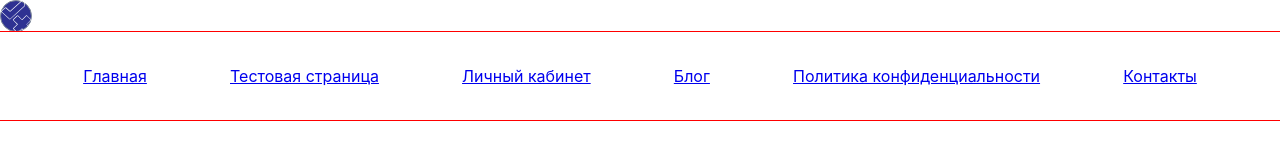
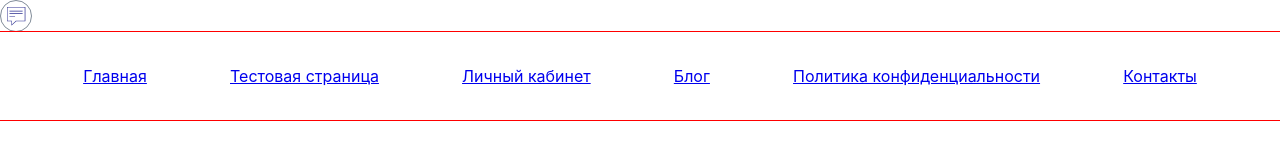
Before and after one commit to vartuom/i-am-helping, a React (Create React App) app: page / in a window 1280 px wide. Shown: the top 151 px of the page. Built offline with nearby package versions, Linux system fonts and the light colour scheme.

Commit message:
added icon props

```diff
--- a/src/components/app/App.tsx
+++ b/src/components/app/App.tsx
@@ -4,12 +4,13 @@ import TestPage from "../../pages/testPage";
 import AnotherTestPage from "../../pages/anotherTestPage";
 import PersonalPage from '../../pages/PersonalPage/PersonalPage';
 import { ActionButton } from '../ui/buttons/ActionButton';
+import { MessageIcon, PhoneIcon } from '../ui/icons/icons';
 
 
 function App() {
   return (
     <div className="App">
-      <ActionButton variant="icon" size="small" />
+      <ActionButton variant="icon" size="small" color="light" icon={<MessageIcon/>}/>
       <nav className='header'>
         <Link to='/'>Главная</Link>
         <Link to='/anotherTestPage'>Тестовая страница</Link>
--- a/src/components/ui/buttons/ActionButton.scss
+++ b/src/components/ui/buttons/ActionButton.scss
@@ -37,6 +37,7 @@
 .button-dark {
   background-color: $colorMain;
   color: $colorBgcPopup;
+  z-index: -1;
 }
 
 .button-light {
--- a/src/components/ui/buttons/ActionButton.tsx
+++ b/src/components/ui/buttons/ActionButton.tsx
@@ -11,15 +11,15 @@ interface ActionButtonProps {
   disabled?: boolean;
   type?: "submit" | "reset" | "button";
   children?: React.ReactNode;
-  icon?: boolean;
+  icon?: React.ReactNode;
 }
 
 export const ActionButton = ({
   variant,
   size,
   color = "dark",
-  label = "",
   icon,
+  label,
   ...props
 }: ActionButtonProps) => {
   const variantType = variant === "icon" ? "button-icon" : "button-text";
@@ -32,10 +32,8 @@ export const ActionButton = ({
       className={['button', variantType, sizeType, colorType].join(' ')}
       {...props}
     >
-      {<AcceptBlockIcon />}
+      {icon}
       {label}
     </button>
   );
 };
-
-//{icon && <PhoneIcon />}
```
Also changed, not shown: 1 other file (tests, documents, lock files or other folders).
